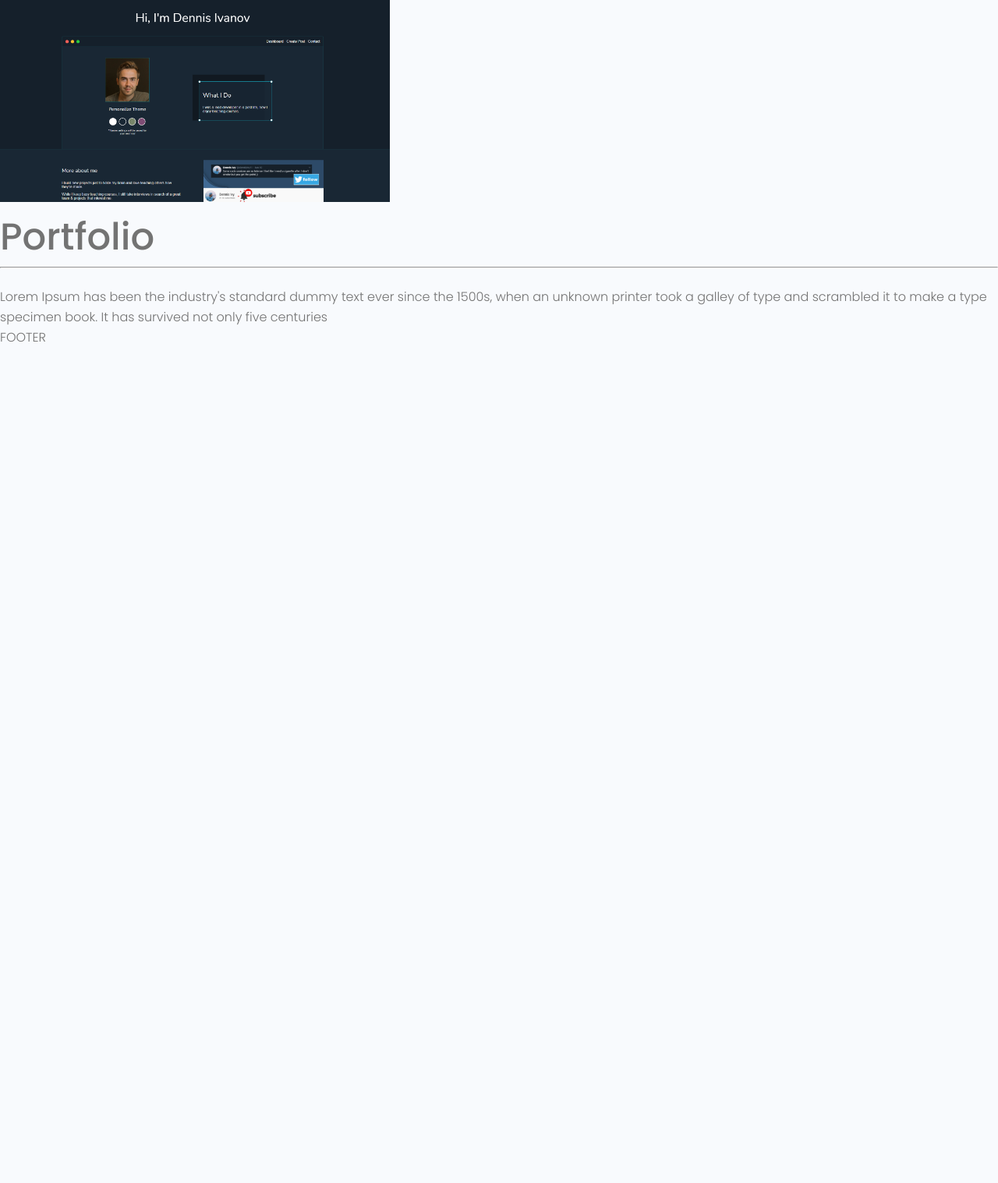
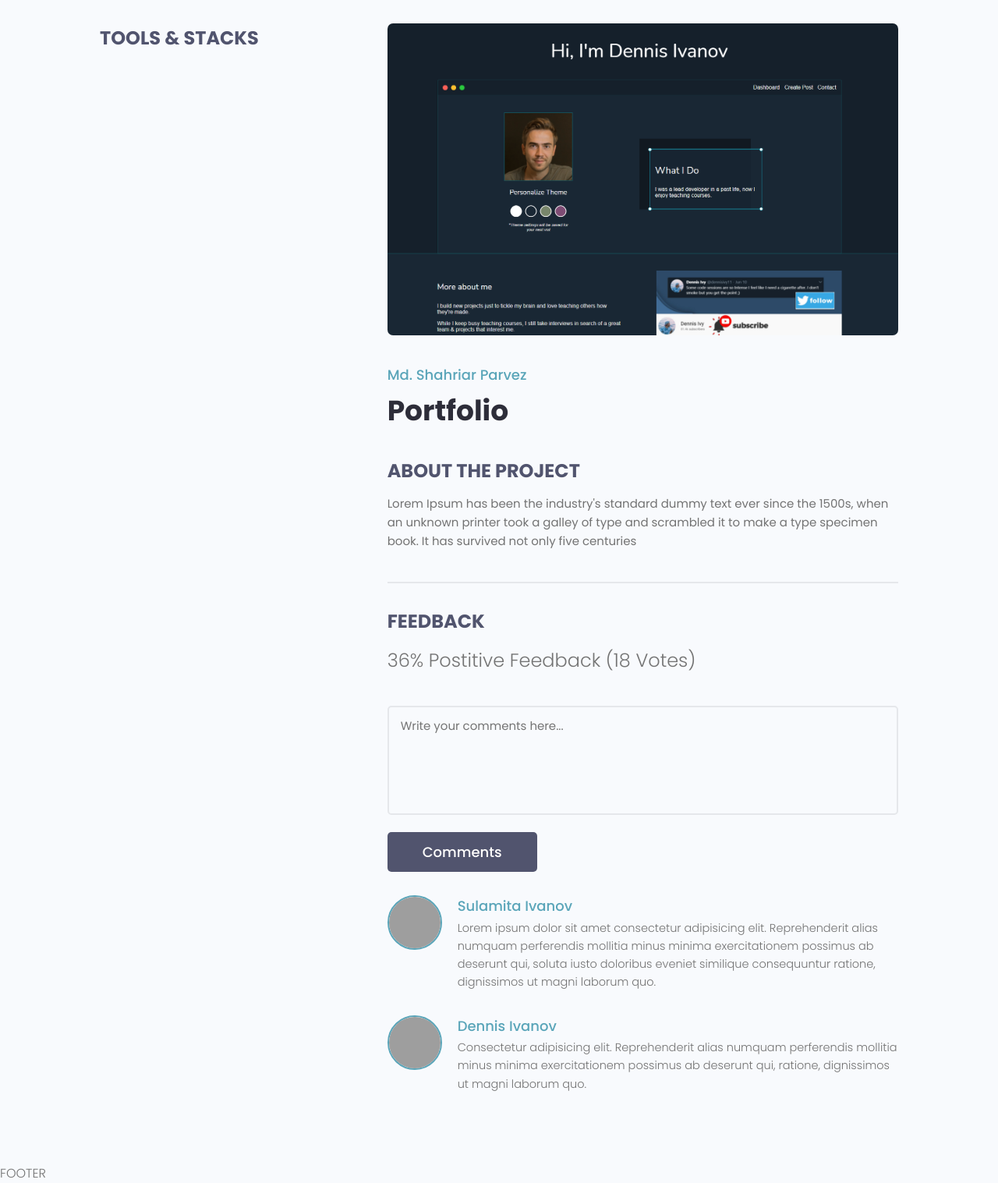
Before and after one commit to sxsmg/django21-devsearch, a Django app: page /project/15fd7313-4257-42fc-9fed-d14438bd5953/ in a window 1280 px wide. Shown: the part 77-1594 px from the top of the page at 78% size. Before the commit the page ends 515 px from the top, so only its background shows below. Run offline with Django 3.2, Linux system fonts and the light colour scheme; data comes from the database, SQL or seed files in the repository; both versions use the stored data as it was after the commit; some libraries are stand-ins or nearby versions; grey boxes are pictures that could not be loaded.

Commit message:
adding more styling

```diff
--- a/projects/templates/projects/projects.html
+++ b/projects/templates/projects/projects.html
@@ -39,7 +39,7 @@
                   <p><a class="project__author" href="{% url 'project' project.id %}">By Dennis Ivanov</a></p>
                   <p class="project--rating">
                     <span style="font-weight: bold;">{{project.vote_ratio}}%</span> Postitive
-                    Feedback ({{project.vote_total}} Votes)
+                    Feedback ({{project.vote_total}} Vote{{project.vote_total|pluralize:"s"}})
                   </p>
                   <div class="project__tags">
                     {% for tag in project.tags.all %}
--- a/projects/templates/projects/single-project.html
+++ b/projects/templates/projects/single-project.html
@@ -1,17 +1,82 @@
 {% extends 'main.html' %}
 
 {% block content %}
-<img style="max-width:500px;" src="{{ project.featured_image.url }}">
-<h1>{{project.title}}</h1>
 
-<hr>
 
-{% for tag in project.tags.all %}
-    <span style="border:1px solid grey">{{tag}}</span>
-<hr>
-{% endfor %}
 
-<br>
-<p>{{project.description}}</p>
+<main class="singleProject my-md">
+    <div class="container">
+      <div class="layout">
+        <div class="column column--1of3">
+          <h3 class="singleProject__subtitle">Tools & Stacks</h3>
+          <div class="singleProject__toolStack">
+            {% for tag in project.tags.all %}
+            <span class="tag tag--pill tag--sub tag--lg">
+              <small>{{tag}}</small>
+            </span>
+            {% endfor %}
+          </div>
+          {% if project.source_link %}
+          <a class="singleProject__liveLink" href="#" target="_blank"><i class="im im-external-link"></i>Source Code
+          </a>
+          {% endif %}
+        </div>
+        <div class="column column--2of3">
+          <img class="singleProject__preview" src="{{project.featured_image.url}}" alt="portfolio thumbnail" />
+          <a href="profile.html" class="singleProject__developer">Md. Shahriar Parvez</a>
+          <h2 class="singleProject__title">{{project.title}}</h2>
+          <h3 class="singleProject__subtitle">About the Project</h3>
+          <div class="singleProject__info">
+            {{project.description}}
+          </div>
 
+          <div class="comments">
+            <h3 class="singleProject__subtitle">Feedback</h3>
+            <h5 class="project--rating">
+              36% Postitive Feedback (18 Votes)
+            </h5>
+
+            <form class="form" action="#" method="POST">
+              <!-- Textarea -->
+              <div class="form__field">
+                <label for="formInput#textarea">Comments: </label>
+                <textarea class="input input--textarea" name="message" id="formInput#textarea"
+                  placeholder="Write your comments here..."></textarea>
+              </div>
+              <input class="btn btn--sub btn--lg" type="submit" value="Comments" />
+            </form>
+            <div class="commentList">
+              <div class="comment">
+                <a href="profile.html">
+                  <img class="avatar avatar--md"
+                    src="https://pbs.twimg.com/profile_images/1335382240931368961/b3wSZKj4_400x400.jpg" alt="user" />
+                </a>
+                <div class="comment__details">
+                  <a href="profile.html" class="comment__author">Sulamita Ivanov</a>
+                  <p class="comment__info">
+                    Lorem ipsum dolor sit amet consectetur adipisicing elit. Reprehenderit alias numquam perferendis
+                    mollitia minus minima exercitationem possimus ab deserunt qui, soluta iusto doloribus eveniet
+                    similique consequuntur ratione, dignissimos ut magni laborum quo.
+                  </p>
+                </div>
+              </div>
+              <div class="comment">
+                <a href="profile.html">
+                  <img class="avatar avatar--md" src="https://avatars.githubusercontent.com/u/33843378" alt="user" />
+                </a>
+                <div class="comment__details">
+                  <a href="profile.html" class="comment__author">Dennis Ivanov</a>
+                  <p class="comment__info">
+                    Consectetur adipisicing elit. Reprehenderit alias numquam perferendis mollitia minus minima
+                    exercitationem possimus ab deserunt qui, ratione, dignissimos ut magni laborum quo.
+                  </p>
+                </div>
+              </div>
+            </div>
+          </div>
+        </div>
+      </div>
+    </div>
+    </div>
+  </main>
 {% endblock %}
```
Also changed, not shown: db.sqlite3.
